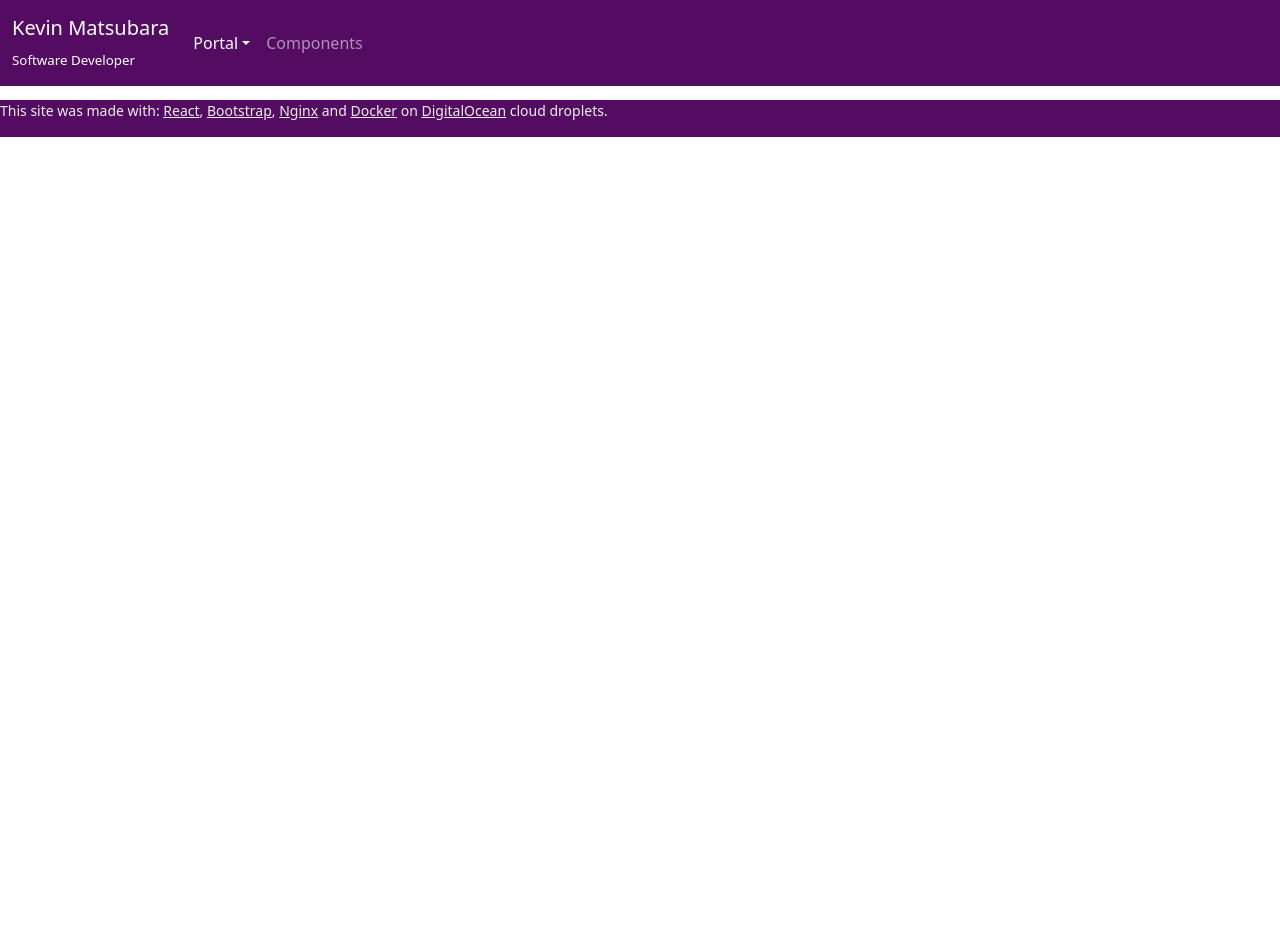
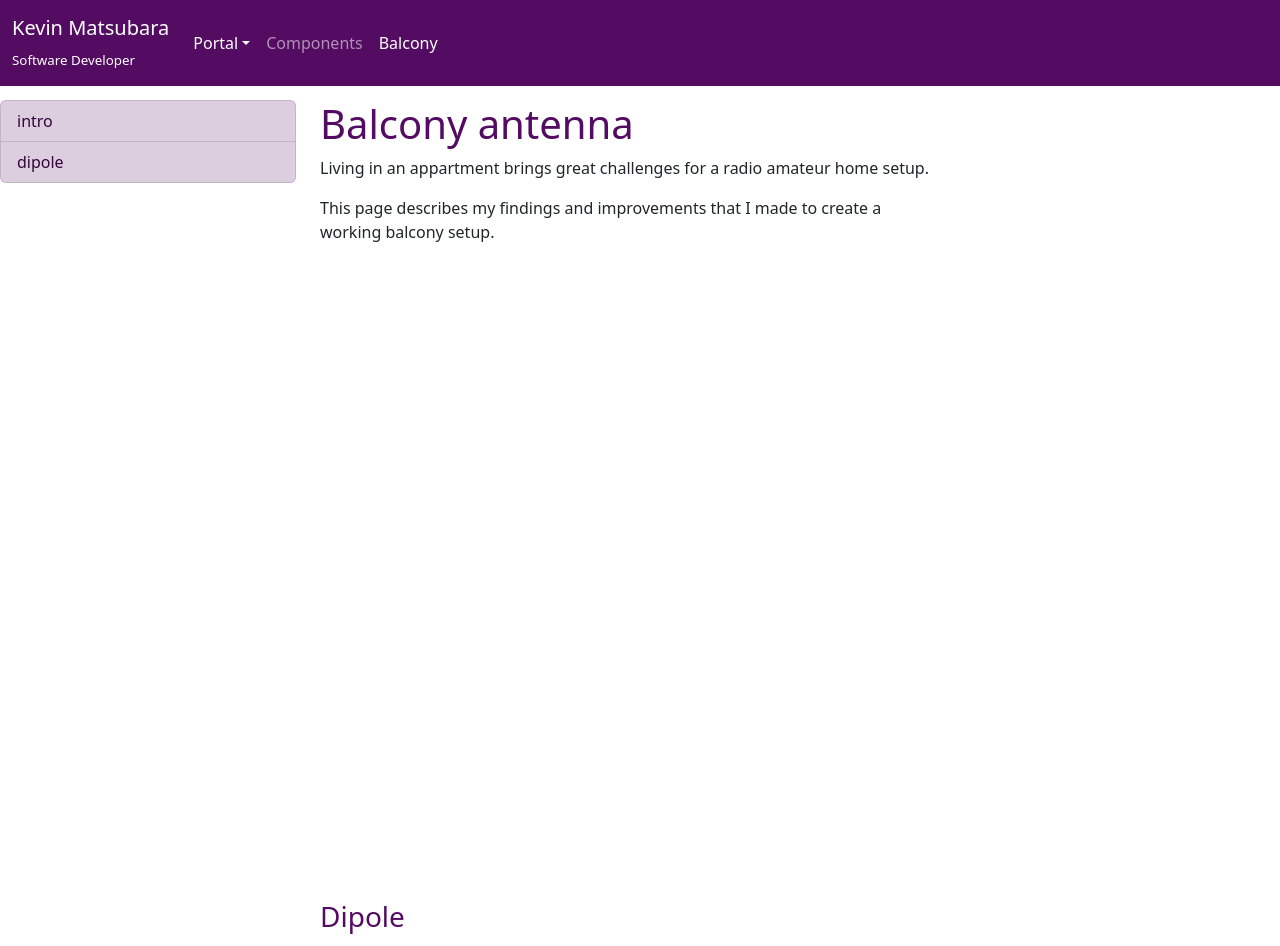
Before and after one commit to PA4KEV/website, a React (Create React App) app: page /pages/radio/balcony in a window 1280 px wide. Shown: the top 946 px of the page. Before the commit the page ends 800 px from the top, so only its background shows below. Built offline with nearby package versions, Linux system fonts and the light colour scheme.

Commit message:
Add Balcony Radio page

```diff
--- a/src/App.js
+++ b/src/App.js
@@ -15,6 +15,7 @@ import WifiPrototype from './Pages/Software/Projects/WifiPrototype';
 
 import Radio from './Pages/Radio/Radio';
 import Components from './Pages/Radio/Components';
+import Balkon from './Pages/Radio/Balkon';
 
 import Linux from './Pages/Linux/Linux';
 import Footer from './UI/Footer';
@@ -34,6 +35,7 @@ function App() {
             <Route exact path='/pages/software/wifi-prototype' element={<WifiPrototype />}></Route>
             <Route exact path='/pages/radio' element={<Radio />}></Route>
             <Route exact path='/pages/radio/components' element={<Components />}></Route>
+            <Route exact path='/pages/radio/balcony' element={<Balkon />}></Route>
             <Route exact path='/pages/linux' element={<Linux />}></Route>
         </Routes>
 
--- /dev/null
+++ b/src/Pages/Radio/Balkon.js
@@ -0,0 +1,33 @@
+import React from 'react';
+
+const Balkon = () => {
+    return (
+        <div className='row'>
+            <div className="sidebar col-3 position-fixed">
+                <div id="list-example" className="list-group">
+                    <a className="list-group-item list-group-item-action list-group-item-primary" href="#list-intro">intro</a>
+                    <a className="list-group-item list-group-item-action list-group-item-primary" href="#list-dipole">dipole</a>
+                </div>
+            </div>
+
+            <div className="scrollspy-example col-6 offset-3" data-bs-spy="scroll" data-bs-target="#list-example" data-bs-smooth-scroll="true" tabIndex="0">
+                <section className="content-section">
+                    <div id="list-intro" className='content-item'>
+                        <h1 className="text-primary">Balcony antenna</h1>
+                        <p>Living in an appartment brings great challenges for a radio amateur home setup.</p>
+                        <p>This page describes my findings and improvements that I made to create a working balcony setup.</p>
+                    </div>
+                </section>
+
+                <section className="content-section">
+                    <div id="list-dipole" className='content-item'>
+                        <h3 className="text-primary">Dipole</h3>
+                        <p>A dipole with a 1:1 Balun was the first HF antenna I attempted to try out.</p>
+                    </div>
+                </section>
+            </div>
+        </div>
+    )
+}
+
+export default Balkon;
--- a/src/UI/Navigation.js
+++ b/src/UI/Navigation.js
@@ -34,6 +34,11 @@ const Navigation = (props) => {
                         <Link reloadDocument to="/pages/radio/components" className={`nav-link ${chapter === "components" ? "active" : ""}`}>Components</Link>
                     </li>
                     }
+                    {section === 'radio' &&
+                    <li className="nav-item">
+                        <Link reloadDocument to="/pages/radio/balcony" className={`nav-link ${chapter === "balcony" ? "active" : ""}`}>Balcony</Link>
+                    </li>
+                    }
                 </ul>
                 {/* <form className="d-flex" role="search">
                     <input className="form-control me-2" type="search" placeholder="Search" aria-label="Search"/>
```
